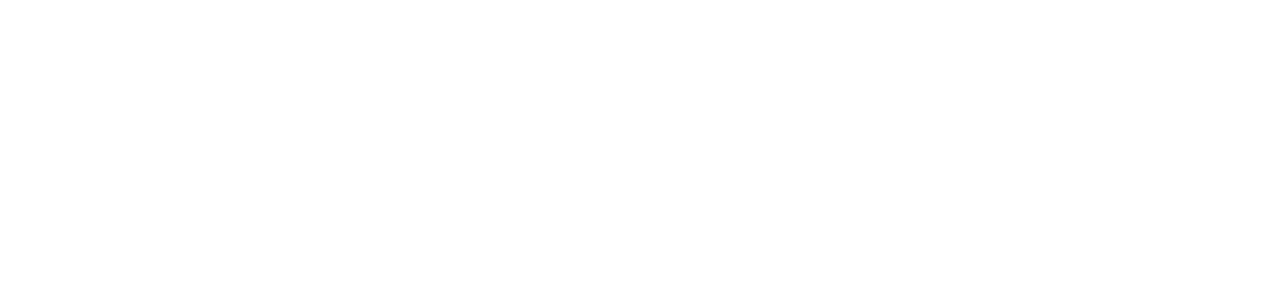
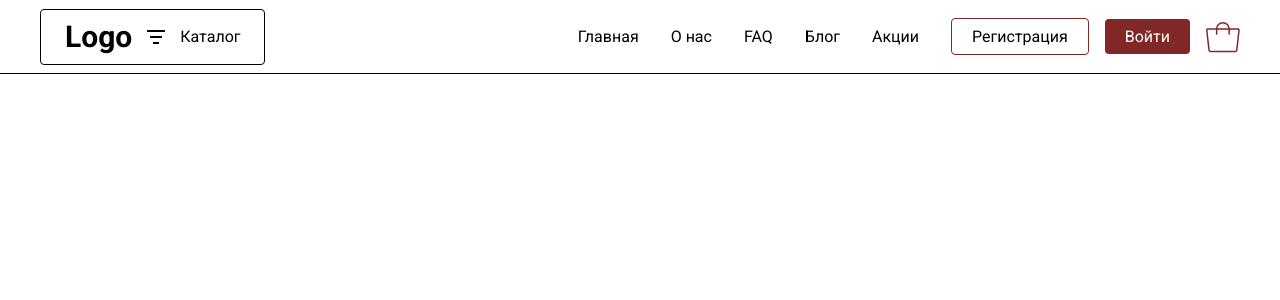
Before and after one commit to Unplugged112/InternetShop, a React (Create React App) app: page / in a window 1280 px wide. Shown: the top 300 px of the page. Built offline with nearby package versions, Linux system fonts and the light colour scheme.

Commit message:
Create Header

```diff
--- a/src/App.jsx
+++ b/src/App.jsx
@@ -1,8 +1,9 @@
 import React from "react";
+import Header from "./components/Header/Header";
 function App() {
   return (
-    <>
-    </>
+    <Header/>
+
   );
 }
 
--- a/src/components/Header/Header.jsx
+++ b/src/components/Header/Header.jsx
@@ -1,9 +1,51 @@
-import React from 'react'
-
+import React from "react";
+import styles from "./Header.scss"
 function Header() {
   return (
-	 <div>Header</div>
-  )
+    <header className="header">
+      <div className="header__container container">
+        <div className="header__left">
+          <div className="header__logo">Logo</div>
+          <div className="header__filters">
+            <img src="/image/Header/Filters.png" alt="" />
+            <span>Каталог</span>
+          </div>
+        </div>
+        <div className="header__right">
+          <nav className="header__menu menu">
+            <ul className="menu__list">
+              <li>
+                <a href="">Главная</a>{" "}
+              </li>
+              <li>
+                <a href="">О нас</a>{" "}
+              </li>
+              <li>
+                <a href="">FAQ</a>
+              </li>
+              <li>
+                <a href="">Блог</a>
+              </li>
+              <li>
+                <a href="">Акции</a>
+              </li>
+            </ul>
+          </nav>
+          <div className="header__verification">
+            <div className="header__verification-reg">
+              <a href="">Регистрация</a>
+            </div>
+            <div className="header__verification-login">
+              <a href="">Войти</a>
+            </div>
+          </div>
+          <div className="header__basket">
+            <img src="/image/Header/Basket.svg" alt="" />
+          </div>
+        </div>
+      </div>
+    </header>
+  );
 }
 
-export default Header
+export default Header;
--- a/src/components/Header/Header.scss
+++ b/src/components/Header/Header.scss
@@ -0,0 +1,103 @@
+.header {
+  border-bottom: 1px solid black;
+  &__container {
+    display: flex;
+    justify-content: space-between;
+    min-height: 73px;
+    align-items: center;
+  }
+
+  &__left {
+    display: flex;
+    align-items: center;
+
+    border: 1px solid black;
+    padding: 12px 24px;
+    border-radius: 4px;
+  }
+
+  &__logo {
+    font-size: 30px;
+    font-weight: 700;
+  }
+
+  &__filters {
+    display: flex;
+    align-items: center;
+    span {
+      font-style: normal;
+      font-weight: 400;
+      font-size: 16px;
+      line-height: 150%;
+      color: #000000;
+    }
+    img {
+      margin: 0px 12px;
+    }
+  }
+
+  &__right {
+		height: 100%;
+    display: flex;
+	 align-items: center;
+  }
+
+  &__menu {
+  }
+
+  &__verification {
+    display: flex;
+  }
+
+  &__verification-reg {
+    a {
+      font-style: normal;
+      font-weight: 400;
+      font-size: 16px;
+      line-height: 150%;
+      color: #000000;
+
+      border: 1px solid #812727;
+      padding: 8px 20px;
+      border-radius: 4px;
+    }
+
+  }
+
+  &__verification-login {
+    a {
+      font-style: normal;
+      font-weight: 400;
+      font-size: 16px;
+      line-height: 150%;
+      color: #ffffff;
+
+      padding: 8px 20px;
+      border-radius: 4px;
+		background-color: #812727;
+    }
+	 margin: 0px 16px;
+  }
+
+  &__basket {
+	img{
+		display: block;
+	}
+  }
+}
+
+.menu {
+  &__list {
+    display: flex;
+    li {
+      margin-right: 32px;
+      a {
+        font-style: normal;
+        font-weight: 400;
+        font-size: 16px;
+        line-height: 150%;
+        color: #000000;
+      }
+    }
+  }
+}
```
